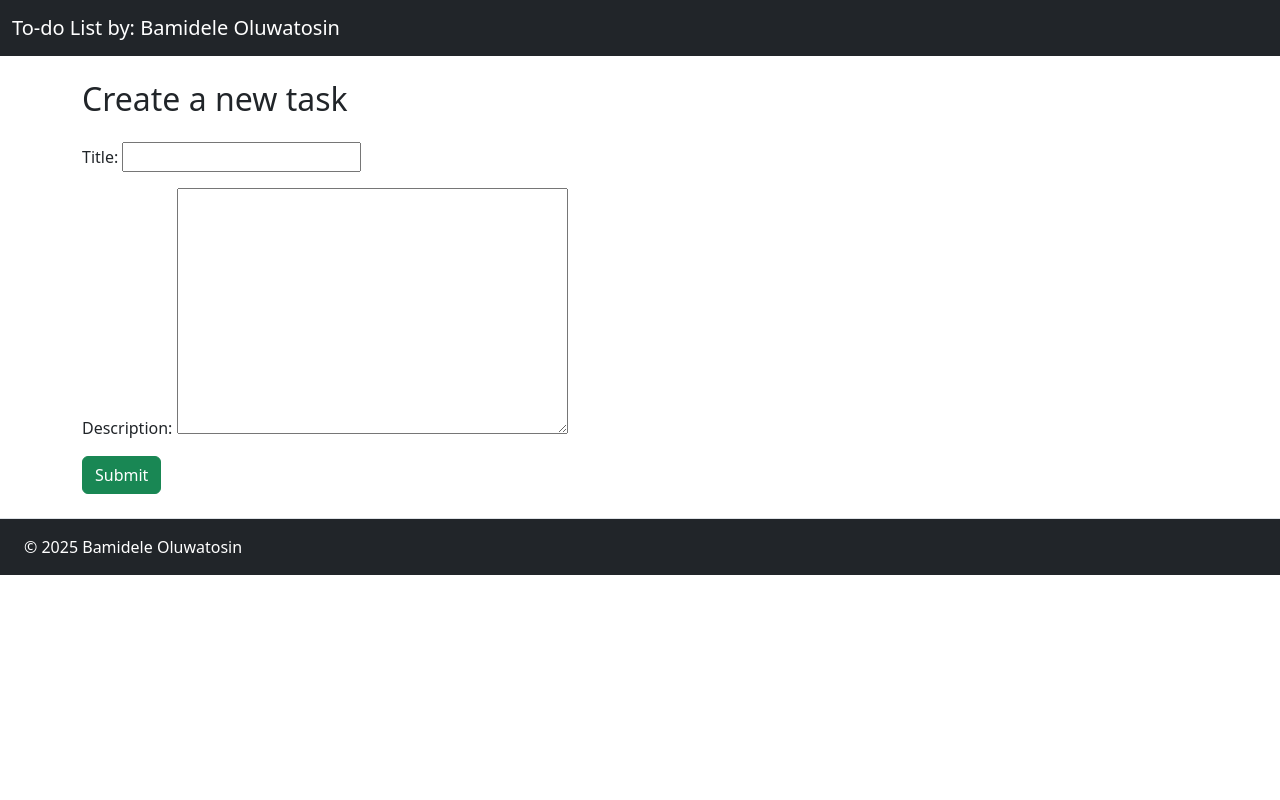
After one commit to para-doxical/todo_list, a Django app: template todo_project/todo_list/templates/todo_list/new_task.html in a window 1280 px wide. The commit adds this page. Run offline with Django 5.2, Linux system fonts and the light colour scheme; the template is opened without the code that fills it: values that come from a table or form of the project are taken from there, others are empty; data comes from the database, SQL or seed files in the repository; both versions use the stored data as it was after the commit.

Commit message:
tasks page and new tasks page setup

```diff
--- /dev/null
+++ b/todo_project/todo_list/forms.py
@@ -0,0 +1,7 @@
+from django.forms import ModelForm
+from .models import Task
+
+class TaskForm(ModelForm):
+    class Meta:
+        model = Task
+        fields = ['title', 'description']
--- a/todo_project/todo_list/models.py
+++ b/todo_project/todo_list/models.py
@@ -13,8 +13,7 @@ class Task(models.Model):
     created_at = models.DateTimeField(auto_now_add=True)
     modified_at = models.DateTimeField(null=True, auto_now=True)
     is_completed = models.BooleanField(default=False)
+    user = models.ForeignKey(to=User, on_delete=models.CASCADE, related_name='tasks', blank=True, null=True)
 
     def __str__(self) -> str:
         return self.title
-
-    user = models.ForeignKey(to=User, on_delete=models.CASCADE, related_name='tasks', blank=True, null=True)
--- a/todo_project/templates/base.html
+++ b/todo_project/todo_list/templates/todo_list/base.html
@@ -10,8 +10,13 @@
 
     {% block header_links %}
     {% endblock %}
+    <style>
+        body {
+            height: 100vh;
+        }
+    </style>
 </head>
-<body>
+<body style="height: 100vh;">
     <!--Navbar -->
     <nav class="navbar bg-dark" data-bs-theme="dark">
         <div class="container-fluid">
@@ -20,13 +25,13 @@
     </nav>
 
     <!--Main content-->
-    <div class="container mt-4">
+    <div class="main container my-4">
         {% block main_content %}
         {% endblock %}
     </div>
 
     <!--Footer-->
-    <footer class="d-flex flex-wrap justify-content-between align-items-center py-3 my-4 border-top bg-dark"> <div class="col-md-4 d-flex align-items-center bg"><span class="mb-3 mx-4 mb-md-0 text-body-white" style="color: white;">© 2025 Bamidele Oluwatosin</span></div></footer>
+    <footer class="d-flex flex-wrap justify-content-between align-items-center py-3 border-top bg-dark"> <div class="col-md-4 d-flex align-items-center bg"><span class="mb-3 mx-4 mb-md-0 text-body-white" style="color: white;">© 2025 Bamidele Oluwatosin</span></div></footer>
 
     <script src="https://cdn.jsdelivr.net/npm/bootstrap@5.3.8/dist/js/bootstrap.bundle.min.js" integrity="sha384-FKyoEForCGlyvwx9Hj09JcYn3nv7wiPVlz7YYwJrWVcXK/BmnVDxM+D2scQbITxI" crossorigin="anonymous"></script>
 </body>
--- /dev/null
+++ b/todo_project/todo_list/templates/todo_list/new_task.html
@@ -0,0 +1,15 @@
+{% extends 'todo_list/base.html' %}
+
+{% block title %}
+    Task-{{task.title}}
+{% endblock %}
+
+{% block main_content %}
+    <h2 class="mb-4">Create a new task</h2>
+    <form method="POST" autocomplete="off">
+        {% csrf_token %}
+        {{ task_form.as_p }}
+
+        <button type="submit" class="btn btn-success">Submit</button>
+    </form>
+{% endblock %}
--- a/todo_project/templates/task_page.html
+++ b/todo_project/todo_list/templates/todo_list/task_page.html
@@ -1,6 +1,8 @@
-{% extends 'base.html' %}
+{% extends 'todo_list/base.html' %}
 
-{% title task.title %}
+{% block title %}
+    {{task.title}}
+{% endblock %}
 
 {% block main_content %}
     <h1>Title: {{task.title}}</h1>
--- a/todo_project/todo_list/tests.py
+++ b/todo_project/todo_list/tests.py
@@ -10,7 +10,6 @@ class homepageTests(TestCase):
         Task.objects.create(title='test_task', description='test_task_description')
         self.url_path = reverse('homepage')
         self.response = self.client.get(self.url_path)
-        print(self.url_path)
 
     def test_homepage_view_success_status(self):
         self.assertEqual(self.response.status_code, 200)
--- /dev/null
+++ b/todo_project/todo_list/urls.py
@@ -0,0 +1,9 @@
+from django.urls import path, re_path
+from .views import homepage, new_task, task_page
+
+urlpatterns = [
+    path('', homepage, name='homepage'),
+    path('new/', new_task, name='new_task'),
+    re_path(r"^task/(?P<pk>\d+)/$", task_page, name='task_page'),
+
+]
--- a/todo_project/todo_project/settings.py
+++ b/todo_project/todo_project/settings.py
@@ -56,7 +56,7 @@ ROOT_URLCONF = 'todo_project.urls'
 TEMPLATES = [
     {
         'BACKEND': 'django.template.backends.django.DjangoTemplates',
-        'DIRS': [BASE_DIR / 'templates'],
+        'DIRS': [],
         'APP_DIRS': True,
         'OPTIONS': {
             'context_processors': [
@@ -117,9 +117,6 @@ USE_TZ = True
 # https://docs.djangoproject.com/en/5.2/howto/static-files/
 
 STATIC_URL = 'static/'
-STATICFILES_DIRS = [
-    BASE_DIR / 'static',
-]
 
 # Default primary key field type
 # https://docs.djangoproject.com/en/5.2/ref/settings/#default-auto-field
--- a/todo_project/todo_project/urls.py
+++ b/todo_project/todo_project/urls.py
@@ -1,29 +1,9 @@
-"""
-URL configuration for todo_project project.
-
-The `urlpatterns` list routes URLs to views. For more information please see:
-    https://docs.djangoproject.com/en/5.2/topics/http/urls/
-Examples:
-Function views
-    1. Add an import:  from my_app import views
-    2. Add a URL to urlpatterns:  path('', views.home, name='home')
-Class-based views
-    1. Add an import:  from other_app.views import Home
-    2. Add a URL to urlpatterns:  path('', Home.as_view(), name='home')
-Including another URLconf
-    1. Import the include() function: from django.urls import include, path
-    2. Add a URL to urlpatterns:  path('blog/', include('blog.urls'))
-"""
 from django.contrib import admin
-from django.urls import path, re_path
-from todo_list.views import homepage, new_task, task_page
+from django.urls import path, include
 
 urlpatterns = [
     path('admin/', admin.site.urls),
 
-    path('', homepage, name='homepage'),
-    path('new/', new_task, name='new_task'),
-    re_path(r"^task/(?P<pk>\d+)/$", task_page, name='task_page'),
-
+    path("", include('todo_list.urls')),
 
 ]
```
Also changed, not shown: todo_project/todo_list/templates/todo_list/homepage.html (renamed from todo_project/templates/homepage.html, +5 -5 lines), todo_project/todo_list/views.py (+15 -7 lines), todo_project/db.sqlite3, todo_project/templates/new_task.html (deleted), todo_project/todo_list/static/todo_list/assets/done-icon.png (renamed from todo_project/static/assets/done-icon.png), todo_project/todo_list/static/todo_list/assets/pending-icon.png (renamed from todo_project/static/assets/pending-icon.png), todo_project/todo_list/static/todo_list/css/task.css (renamed from todo_project/static/css/task.css).
